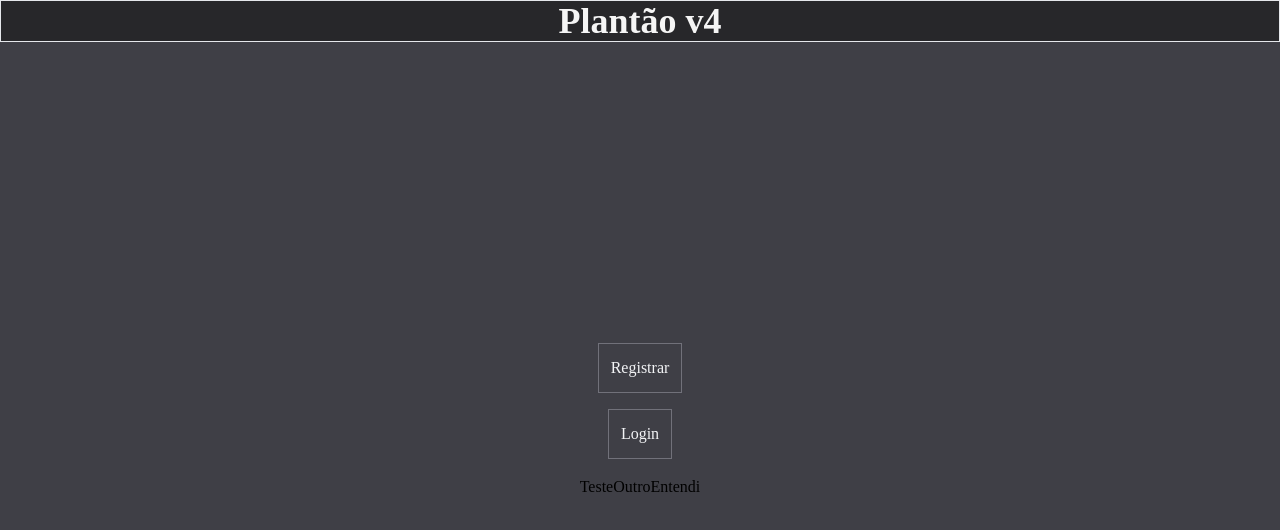
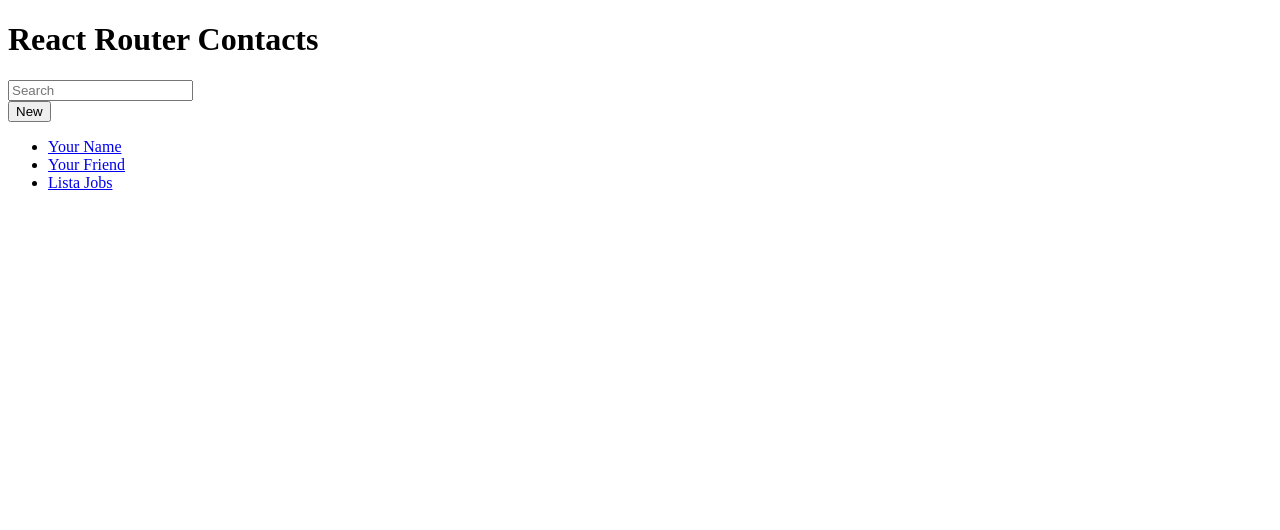
Before and after one commit to dustein/troca-plantao_v4_Home, a React (Vite) app in the folder web/: page / in a window 1280 px wide. Shown: the top 530 px of the page. Built offline with nearby package versions, Linux system fonts and the light colour scheme.

Commit message:
estudando o react routes

```diff
--- a/web/package.json
+++ b/web/package.json
@@ -15,7 +15,8 @@
     "@radix-ui/react-select": "^1.1.2",
     "phosphor-react": "^1.4.1",
     "react": "^18.2.0",
-    "react-dom": "^18.2.0"
+    "react-dom": "^18.2.0",
+    "react-router-dom": "^6.4.3"
   },
   "devDependencies": {
     "@types/react": "^18.0.24",
--- /dev/null
+++ b/web/src/error-page.tsx
@@ -0,0 +1,18 @@
+
+import { useRouteError } from "react-router-dom";
+
+export default function ErrorPage() {
+  const error = useRouteError();
+  console.error(error);
+
+  return (
+    <div id="error-page">
+      <h1>Oopaaaaa!</h1>
+      <p>Alguma coisa deu errado !</p>
+      <p>"./src/error-page.tsx"</p>
+      <p>
+        {/* <i>{error.statusText || error.message}</i> */}
+      </p>
+    </div>
+  );
+}
--- a/web/src/main.tsx
+++ b/web/src/main.tsx
@@ -1,10 +1,41 @@
 import React from 'react'
 import ReactDOM from 'react-dom/client'
 import App from './App'
+import Root from './routes/root'
+import ErrorPage from './error-page'
+import {
+  createBrowserRouter,
+  RouterProvider,
+  Route,
+} from 'react-router-dom'
+import { ListaJobs } from './routes/ListaJobs'
 <link rel="stylesheet" href="https://rsms.me/inter/inter.css"></link>
+
+const router = createBrowserRouter([
+  {
+    path: '/',
+    element: <Root />,
+    errorElement: <ErrorPage />,
+  },
+  {
+    path: 'listajobs',
+    element: <ListaJobs />
+  }
+])
 
 ReactDOM.createRoot(document.getElementById('root') as HTMLElement).render(
   <React.StrictMode>
-    <App />
+    <RouterProvider router={router} />
   </React.StrictMode>
 )
+
+// import React from 'react'
+// import ReactDOM from 'react-dom/client'
+// import App from './App'
+// <link rel="stylesheet" href="https://rsms.me/inter/inter.css"></link>
+
+// ReactDOM.createRoot(document.getElementById('root') as HTMLElement).render(
+//   <React.StrictMode>
+//     <App />
+//   </React.StrictMode>
+// )
--- /dev/null
+++ b/web/src/routes/ListaJobs.tsx
@@ -0,0 +1,6 @@
+
+export function ListaJobs() {
+   return (
+      <h1>Lista Jobs</h1>
+   )
+}
--- /dev/null
+++ b/web/src/routes/root.tsx
@@ -0,0 +1,48 @@
+import { Outlet, Link } from 'react-router-dom'
+
+export default function Root() {
+   return (
+     <>
+       <div id="sidebar">
+         <h1>React Router Contacts</h1>
+         <div>
+           <form id="search-form" role="search">
+             <input
+               id="q"
+               aria-label="Search contacts"
+               placeholder="Search"
+               type="search"
+               name="q"
+             />
+             <div
+               id="search-spinner"
+               aria-hidden
+               hidden={true}
+             />
+             <div
+               className="sr-only"
+               aria-live="polite"
+             ></div>
+           </form>
+           <form method="post">
+             <button type="submit">New</button>
+           </form>
+         </div>
+         <nav>
+           <ul>
+             <li>
+               <a href={`contacts/1`}>Your Name</a>
+             </li>
+             <li>
+               <a href={`contacts/2`}>Your Friend</a>
+             </li>
+             <li>
+               <Link to={`listajobs`}>Lista Jobs</Link>
+             </li>
+           </ul>
+         </nav>
+       </div>
+       <div id="detail"></div>
+     </>
+   );
+ }
```
Also changed, not shown: 1 other file (tests, documents, lock files or other folders).
